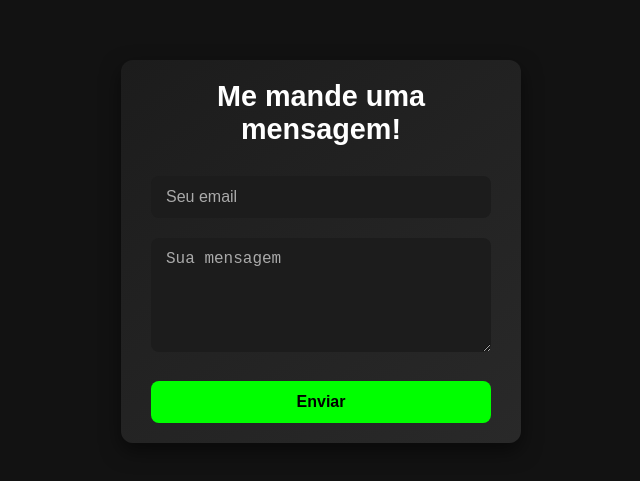
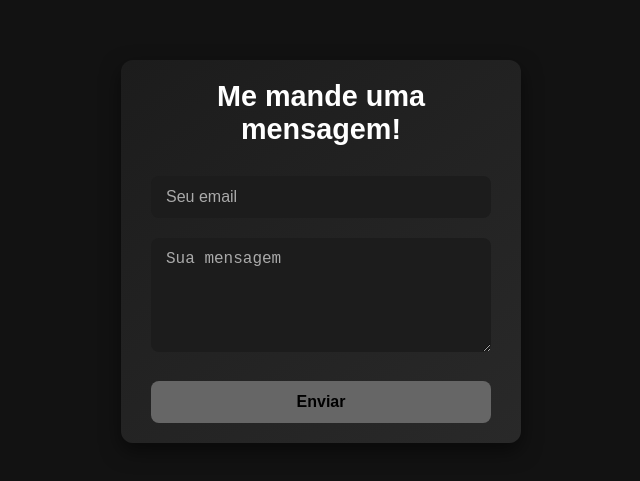
Before and after one commit to EricRochaGoncalves/teste-de-email-formulario, a plain HTML site: page index.html in a window 1280 px wide. Shown: the part 149-630 px from the top of the page, without its empty margins (319-959 px from the left). Drawn offline with Linux system fonts and the light colour scheme.

Commit message:
Atualizar o index.html

```diff
--- a/index.html
+++ b/index.html
@@ -75,12 +75,17 @@
       margin-top: 15px;
       border: none;
       border-radius: 8px;
-      background-color: rgba(0, 255, 0);
+      background-color: #666; /* Cor mais escura inicialmente */
       color: black;
       font-size: 1rem;
       font-weight: bold;
+      cursor: not-allowed;
+      transition: all 0.3s ease;
+    }
+
+    button.enabled {
+      background-color: rgba(0, 255, 0);
       cursor: pointer;
-      transition: all 0.3s ease;
     }
 
     button:hover {
@@ -105,11 +110,36 @@
   <div class="form-container">
     <h1>Me mande uma mensagem!</h1>
     <form action="https://formsubmit.co/ericrochagoncalves59@gmail.com" method="POST">
-      <input type="email" name="email" required placeholder="Seu email">
-      <textarea name="message" rows="5" required placeholder="Sua mensagem"></textarea>
+      <input type="email" name="email" id="email" required placeholder="Seu email">
+      <textarea name="message" id="message" rows="5" required placeholder="Sua mensagem"></textarea>
       <input type="hidden" name="_template" value="table">
-      <button type="submit">Enviar</button>
+      <button type="submit" id="submitButton" disabled>Enviar</button>
     </form>
   </div>
+
+  <script>
+    // Função para verificar se os campos estão preenchidos
+    function verificarCampos() {
+      var email = document.getElementById('email');
+      var message = document.getElementById('message');
+      var submitButton = document.getElementById('submitButton');
+
+      // Se ambos os campos estiverem preenchidos, habilita o botão
+      if (email.value.trim() !== '' && message.value.trim() !== '') {
+        submitButton.disabled = false;
+        submitButton.classList.add('enabled'); // Ativa o botão
+      } else {
+        submitButton.disabled = true;
+        submitButton.classList.remove('enabled'); // Desativa o botão
+      }
+    }
+
+    // Adiciona eventos de input para verificar os campos enquanto o usuário digita
+    document.getElementById('email').addEventListener('input', verificarCampos);
+    document.getElementById('message').addEventListener('input', verificarCampos);
+
+    // Chama a função ao carregar para garantir que o botão comece desativado
+    verificarCampos();
+  </script>
 </body>
 </html>
```
